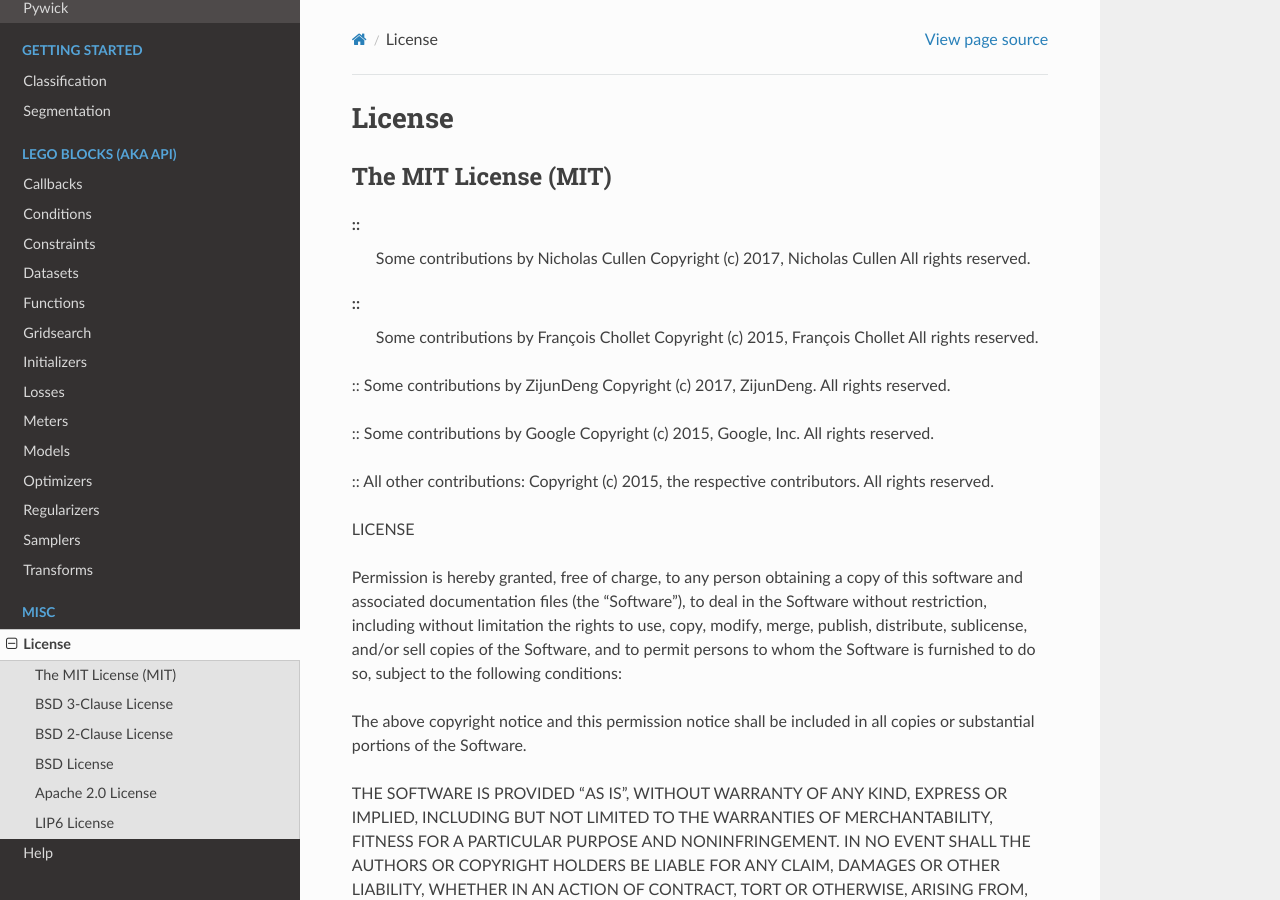
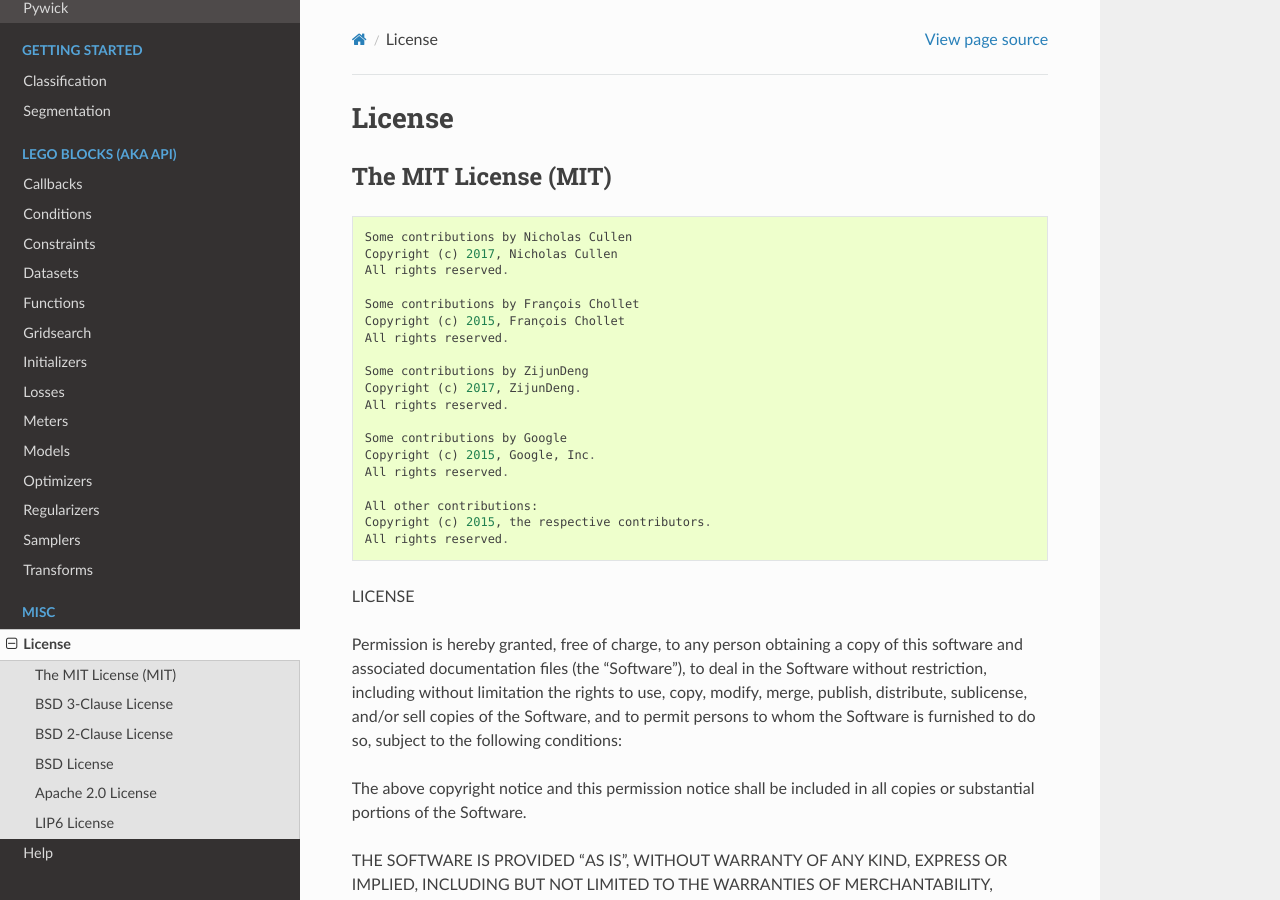
Before and after one commit to achaiah/pywick, a Sphinx documentation site: the page built from docs/source/license.rst, in a window 1280 px wide and 900 px high. Built offline with Sphinx 7.4.7 and the Read the Docs theme 2.0.0, drawn with Linux system fonts in a browser that asks for light colours.

```diff
--- a/docs/source/license.rst
+++ b/docs/source/license.rst
@@ -4,29 +4,26 @@ License
 The MIT License (MIT)
 ^^^^^^^^^^^^^^^^^^^^^
 ::
+
     Some contributions by Nicholas Cullen
     Copyright (c) 2017, Nicholas Cullen
     All rights reserved.
 
-::
     Some contributions by François Chollet
     Copyright (c) 2015, François Chollet
     All rights reserved.
 
-::
-Some contributions by ZijunDeng
-Copyright (c) 2017, ZijunDeng.
-All rights reserved.
+    Some contributions by ZijunDeng
+    Copyright (c) 2017, ZijunDeng.
+    All rights reserved.
 
-::
-Some contributions by Google
-Copyright (c) 2015, Google, Inc.
-All rights reserved.
+    Some contributions by Google
+    Copyright (c) 2015, Google, Inc.
+    All rights reserved.
 
-::
-All other contributions:
-Copyright (c) 2015, the respective contributors.
-All rights reserved.
+    All other contributions:
+    Copyright (c) 2015, the respective contributors.
+    All rights reserved.
 
 
 LICENSE
```
